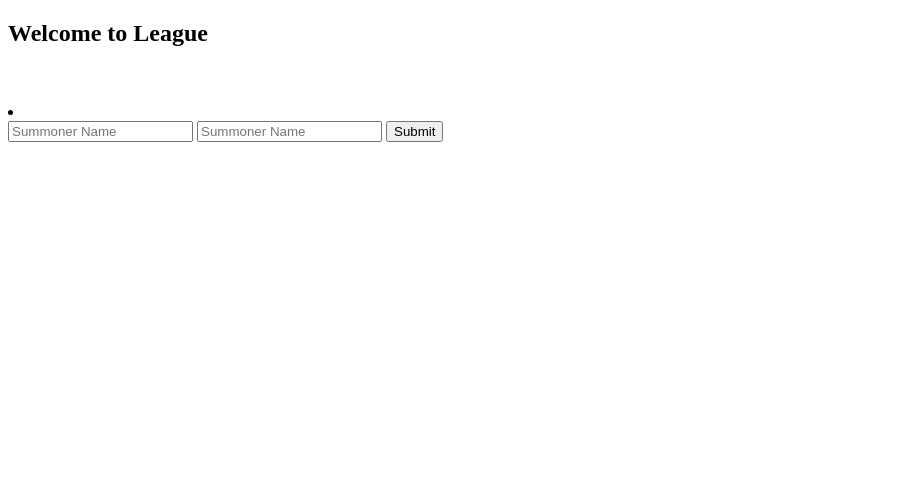
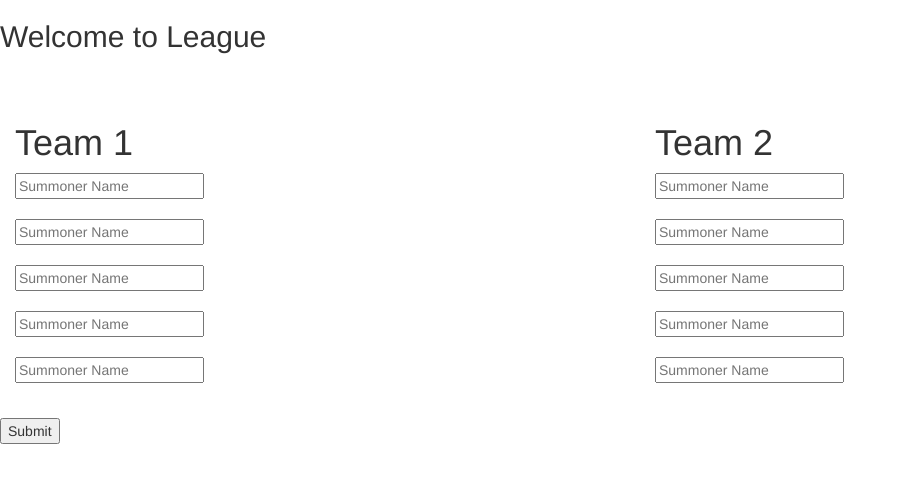
Before and after one commit to Apoorva-A/lolproj, a Django app: page / in a window 1280 px wide. Shown: the top 483 px of the page, without its empty margins (0-907 px from the left). Run offline with Django 3.2, Linux system fonts and the light colour scheme; some libraries are stand-ins or nearby versions.

Commit message:
updated UI

```diff
--- a/FormExample/views.py
+++ b/FormExample/views.py
@@ -17,7 +17,18 @@ def summoner_one(request):
     if request.method == 'GET':
         template = loader.get_template('results.html')
         summoner_one = request.GET.get('summoner_one', None)
-        sumomoner_two = request.GET.get('sumomoner_two', None)
+        summoner_two = request.GET.get('summoner_two', None)
+        summoner_three = request.GET.get('summoner_three', None)
+        summoner_four = request.GET.get('summoner_four', None)
+        summoner_five = request.GET.get('summoner_five', None)
+        summoner_six = request.GET.get('summoner_six', None)
+        summoner_seven = request.GET.get('summoner_seven', None)
+        summoner_eight = request.GET.get('summoner_eight', None)
+        summoner_nine = request.GET.get('summoner_nine', None)
+        summoner_ten = request.GET.get('summoner_ten', None)
 
-
-        return HttpResponse(template.render(request=request, context={'summoner_one': summoner_one, 'sumomoner_two': sumomoner_two}))
+        return HttpResponse(template.render(request=request, context={'summoner_one': summoner_one, 'summoner_two': summoner_two,
+                                                                        'summoner_three': summoner_three, 'summoner_four': summoner_four,
+                                                                        'summoner_five': summoner_five, 'summoner_six': summoner_six,
+                                                                        'summoner_seven': summoner_seven, 'summoner_eight': summoner_eight,
+                                                                        'summoner_nine': summoner_nine, 'summoner_ten': summoner_ten }))
--- a/templates/index.html
+++ b/templates/index.html
@@ -1,5 +1,8 @@
 <!DOCTYPE html>
 <html lang="en">
+
+<link rel="stylesheet" href="//maxcdn.bootstrapcdn.com/bootstrap/3.2.0/css/bootstrap.min.css">
+<link rel="stylesheet" href="//maxcdn.bootstrapcdn.com/bootstrap/3.2.0/css/bootstrap-theme.min.css">
 <head>
     <meta charset="UTF-8">
     <title>League Analysis</title>
@@ -8,14 +11,48 @@
 <h2>Welcome to League</h2>
 <br>
 <br>
-    <li>
-    <form type="GET" action="summoner_one">
-        <input type="text" name="summoner_one" id="summoner_one" placeholder="Summoner Name">
-        <input type="text" name="summoner_two" id="summoner_two" placeholder="Summoner Name">
-        <input type="submit" name="delete" value="Submit"></center>
 
 
-    </form>
-    </li>
+            <form type="GET" action="summoner_one">
+                    <div class="col-xs-6 form-group">
+                        <h1>Team 1</h1>
+                        <input type="text" name="summoner_one" id="summoner_one" placeholder="Summoner Name">
+                        <br>
+                        <br>
+                        <input type="text" name="summoner_two" id="summoner_two" placeholder="Summoner Name">
+                        <br>
+                        <br>
+                        <input type="text" name="summoner_three" id="summoner_three" placeholder="Summoner Name">
+                        <br>
+                        <br>
+                        <input type="text" name="summoner_four" id="summoner_four" placeholder="Summoner Name">
+                        <br>
+                        <br>
+                        <input type="text" name="summoner_five" id="summoner_five" placeholder="Summoner Name">
+                        <br>
+                        <br>
+                    </div>
+                    <div class="col-xs-6 form-group">
+                        <h1>Team 2</h1>
+                        <input type="text" name="summoner_six" id="summoner_six" placeholder="Summoner Name">
+                        <br>
+                        <br>
+                        <input type="text" name="summoner_seven" id="summoner_seven" placeholder="Summoner Name">
+                        <br>
+                        <br>
+                        <input type="text" name="summoner_eight" id="summoner_eight" placeholder="Summoner Name">
+                        <br>
+                        <br>
+                        <input type="text" name="summoner_nine" id="summoner_nine" placeholder="Summoner Name">
+                        <br>
+                        <br>
+                        <input type="text" name="summoner_ten" id="summoner_ten" placeholder="Summoner Name">
+                        <br>
+                        <br>
+                    </div>
+                <input type="submit" name="submit" value="Submit"></center>
+
+
+            </form>
 </body>
 </html>
```
Also changed, not shown: templates/results.html (+10 -2 lines), 1 other file.
